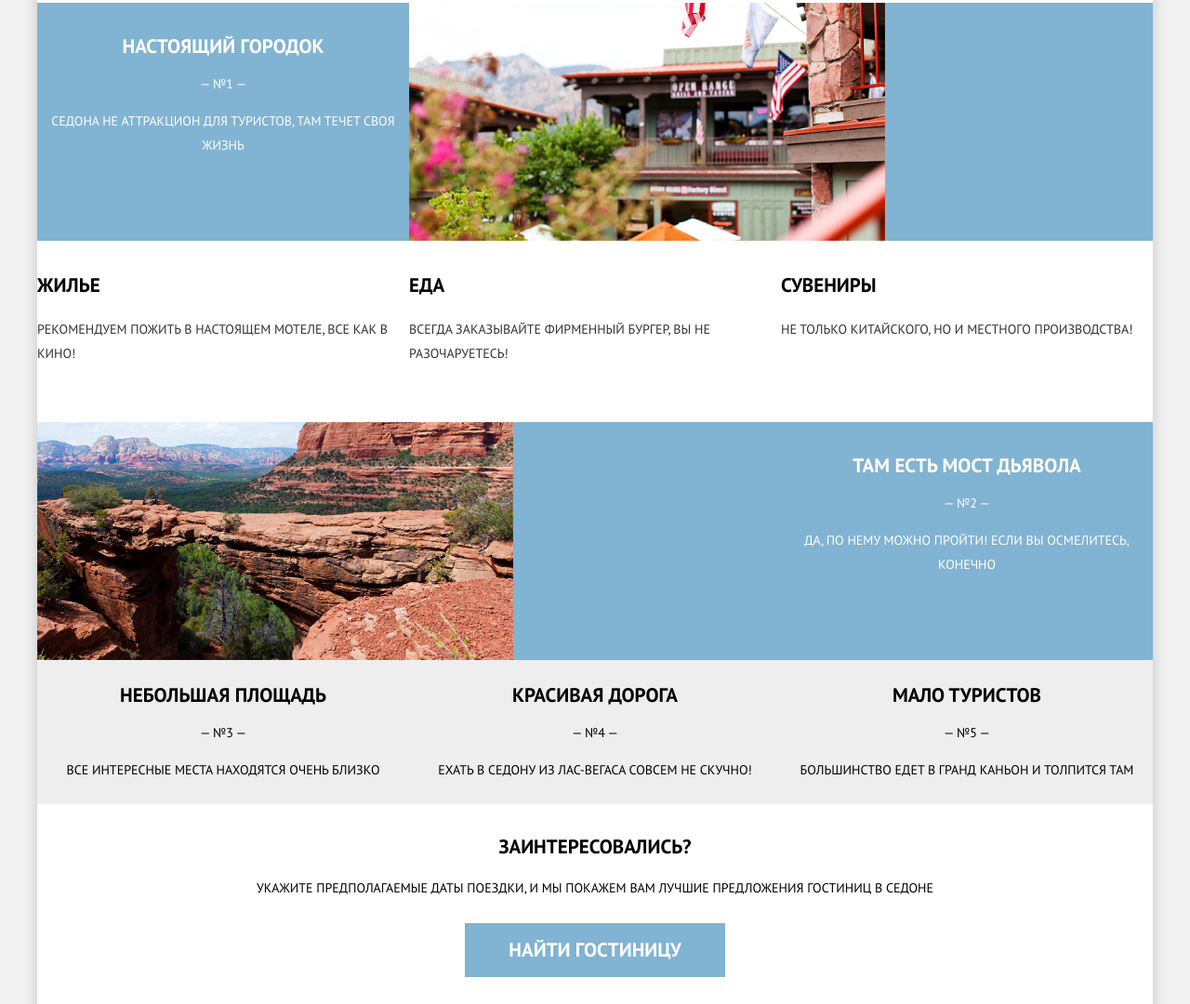
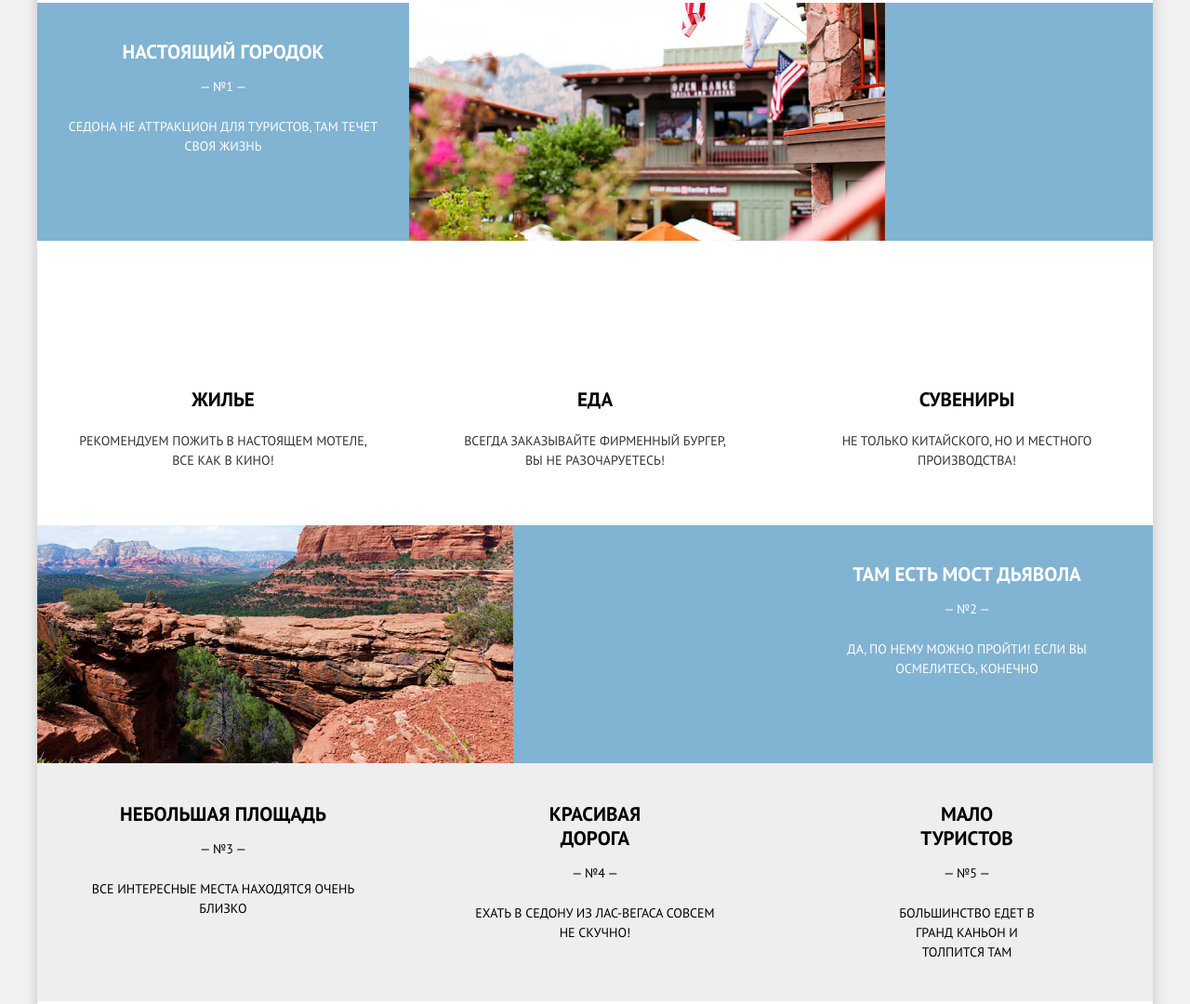
Before and after one commit to greyfox209/Sedona-Second-Course-HTMLAcademy, a website: page source/index.html in a window 1280 px wide. Shown: the part 777-1857 px from the top of the page at 93% size. Drawn offline with nearby package versions, Linux system fonts and the light colour scheme; files that its build step writes are made by us from their sources.

Commit message:
ДЭ главной: Отступы в advantages

```diff
--- a/source/index.html
+++ b/source/index.html
@@ -59,16 +59,16 @@
             <div class="town-advantages">
               <h4 class="visually-hidden">Преимущества городка:</h4>
               <ul class="town-advantages__list">
-                <li class="town-advantages__item">
-                  <h5 class="town-advantages__title town-advantages__title--housing">Жилье</h5>
+                <li class="town-advantages__item town-advantages__item--housing">
+                  <h5 class="town-advantages__title">Жилье</h5>
                   <p class="town-advantages__text">Рекомендуем пожить в настоящем мотеле, все как в кино!</p>
                 </li>
-                <li class="town-advantages__item">
-                  <h5 class="town-advantages__title town-advantages__title--food">Еда</h5>
-                  <p class="town-advantages__text">Всегда заказывайте фирменный бургер, Вы не разочаруетесь!</p>
+                <li class="town-advantages__item town-advantages__item--food">
+                  <h5 class="town-advantages__title">Еда</h5>
+                  <p class="town-advantages__text">Всегда заказывайте фирменный бургер, <br class="town-advantages__item--text-wrap">Вы не разочаруетесь!</p>
                 </li>
-                <li class="town-advantages__item">
-                  <h5 class="town-advantages__title town-advantages__title--souvenirs">Сувениры</h5>
+                <li class="town-advantages__item town-advantages__item--souvenirs">
+                  <h5 class="town-advantages__title">Сувениры</h5>
                   <p class="town-advantages__text">Не только китайского, но и местного производства!</p>
                 </li>
               </ul>
@@ -89,14 +89,14 @@
             <p class="advantages__description">Все интересные места находятся очень близко</p>
           </li>
           <li class="advantages__item">
-            <h3 class="advantages__title">Красивая дорога</h3>
+            <h3 class="advantages__title">Красивая <br class="advantages__item--text-wrap">дорога</h3>
             <p class="advantages__numeration">— №4 —</p>
-            <p class="advantages__description">Ехать в Седону из Лас-Вегаса совсем не скучно!</p>
+            <p class="advantages__description">Ехать в Седону из Лас-Вегаса совсем <br class="advantages__item--text-wrap">не скучно!</p>
           </li>
           <li class="advantages__item">
-            <h3 class="advantages__title">Мало туристов</h3>
+            <h3 class="advantages__title">Мало <br class="advantages__item--text-wrap">туристов</h3>
             <p class="advantages__numeration">— №5 —</p>
-            <p class="advantages__description">Большинство едет в Гранд Каньон и толпится там</p>
+            <p class="advantages__description">Большинство едет в <br class="advantages__item--text-wrap">Гранд Каньон и <br class="advantages__item--text-wrap">толпится там</p>
           </li>
         </ul>
       </section>
--- a/source/sass/blocks/advantages.scss
+++ b/source/sass/blocks/advantages.scss
@@ -21,29 +21,12 @@
   color: $grey-700;
 }
 
-@media (min-width: $tablet-width) {
-  .advantages__list {
-    display: grid;
-    grid-template-columns: repeat(3, 1fr);
-  }
-
-  .advantages {
-    padding-top: 44px;
-  }
-
-  .advantages__text {
-    padding-bottom: 52px;
-  }
-}
-
-@media (min-width: $desktop-width) {
-  .advantages {
-    padding-top: 55px;
-  }
-
-  .advantages__text {
-    padding-bottom: 41px;
-  }
+.advantages__item:nth-child(3),
+.advantages__item:nth-child(4),
+.advantages__item:nth-child(5) {
+  padding-top: 25px;
+  padding-bottom: 24px;
+  background-color: $grey;
 }
 
 .advantages__item--pictured {
@@ -51,21 +34,14 @@
   background-color: $blue;
 }
 
-@media (min-width: $tablet-width) {
-  .advantages__item--pictured {
-    display: grid;
-    grid-template-columns: repeat(3, 1fr);
-    grid-column: 1 / -1;
+.advantages__card:nth-child(1) {
+  padding-top: 34px;
+  padding-bottom: 39px;
 }
 
-  .advantages__item--pictured:nth-child(1) img {
-    grid-column: 2 / -1;
-  }
-
-  .advantages__item--pictured:nth-child(2) img {
-    grid-column: 1 / 3;
-    order: -1;
-  }
+.advantages__card:nth-child(2) {
+  padding-top: 39px;
+  padding-bottom: 35px;
 }
 
 .advantages__title {
@@ -90,19 +66,88 @@
     background-image: url(../img/intro-triangle2-mobile.svg);
     background-repeat: no-repeat;
   }
+
+  .advantages__item--text-wrap {
+    display: none;
+  }
+}
+
+@media (min-width: $tablet-width) {
+  .advantages {
+    padding-top: 44px;
+  }
+
+  .advantages__list {
+    display: grid;
+    grid-template-columns: repeat(3, 1fr);
+  }
+
+  .advantages__slogan {
+    font-size: 21px;
+  }
+
+  .advantages__text {
+    padding-bottom: 52px;
+  }
+
+  .advantages__item--pictured {
+    display: grid;
+    grid-template-columns: repeat(3, 1fr);
+    grid-column: 1 / -1;
+  }
+
+  .advantages__item--pictured:nth-child(1) img {
+    grid-column: 2 / -1;
+  }
+
+  .advantages__item--pictured:nth-child(2) img {
+    grid-column: 1 / 3;
+    order: -1;
+  }
+
+  .advantages__card:nth-child(1) {
+    padding-top: 40px;
+    padding-bottom: 44px;
+  }
+
+  .advantages__card:nth-child(2) {
+    padding-top: 43px;
+    padding-bottom: 40px;
   }
 
   .advantages__item:nth-child(3),
   .advantages__item:nth-child(4),
   .advantages__item:nth-child(5) {
-  padding: 25px 0 24px;
-  background-color: $grey;
+    padding-top: 42px;
+    padding-bottom: 42px;
   }
 
-.advantages__card:nth-child(1) {
-  padding: 34px 0 39px;
+  .advantages__title {
+    margin-bottom: 14px;
+    padding-left: 32px;
+    padding-right: 32px;
   }
 
-.advantages__card:nth-child(2) {
-  padding: 39px 0 35px;
+  .advantages__numeration {
+    margin-bottom: 22px;
+    padding-left: 32px;
+    padding-right: 32px;
+    line-height: 21px;
   }
+
+  .advantages__description {
+    padding-left: 32px;
+    padding-right: 32px;
+    line-height: 21px;
+  }
+}
+
+@media (min-width: $desktop-width) {
+  .advantages {
+    padding-top: 55px;
+  }
+
+  .advantages__text {
+    padding-bottom: 41px;
+  }
+}
--- a/source/sass/blocks/town-advantages.scss
+++ b/source/sass/blocks/town-advantages.scss
@@ -3,16 +3,15 @@
 }
 
 .town-advantages__list {
-  padding: 35px 0;
+  padding-top: 35px;
+  padding-bottom: 35px;
   text-align: left;
   background-color: $white;
 }
 
-@media (min-width: $tablet-width) {
-  .town-advantages__list {
-    display: grid;
-    grid-template-columns: repeat(3, 1fr);
-  }
+.town-advantages__item {
+  padding-left: 70px;
+  padding-right: 20px;
 }
 
 .town-advantages__item:not(:last-child) {
@@ -31,3 +30,37 @@
   margin: 0;
   color: $grey-700;
 }
+
+@media (max-width: $mobile-width) {
+  .town-advantages__item--text-wrap {
+    display: none;
+  }
+}
+
+@media (min-width: $tablet-width) {
+  .town-advantages__list {
+    display: grid;
+    grid-template-columns: repeat(3, 1fr);
+    padding-top: 158px;
+    padding-bottom: 59px;
+    text-align: center;
+  }
+
+  .town-advantages__item {
+    padding-left: 36px;
+    padding-right: 36px;
+  }
+
+  .town-advantages__item--souvenirs {
+    padding-left: 31px;
+    padding-right: 31px;
+  }
+
+  .town-advantages__item:not(:last-child) {
+    margin-bottom: 0;
+  }
+
+  .town-advantages__text {
+    line-height: 21px;
+  }
+}
```
Lines whose indentation alone changed are shown as unchanged.
